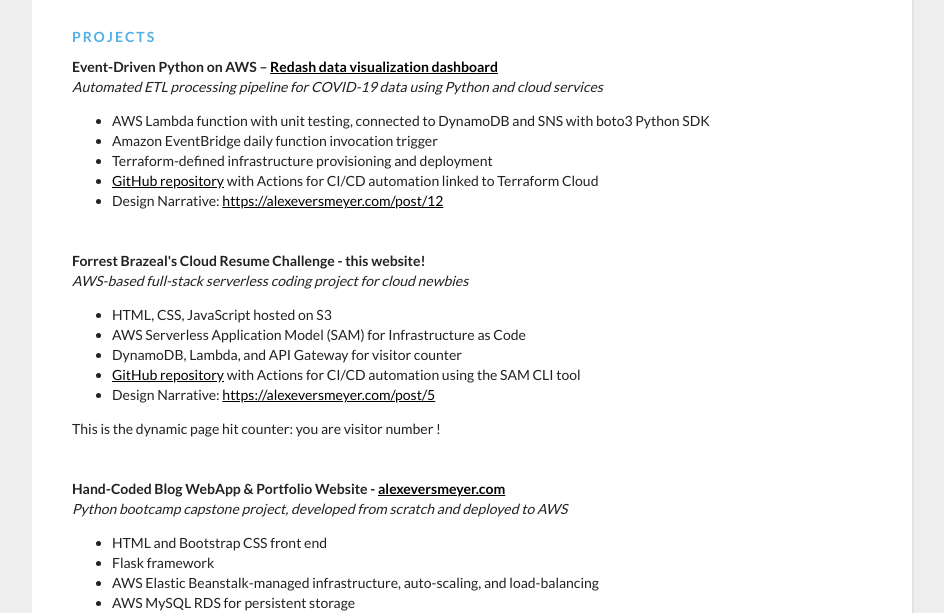
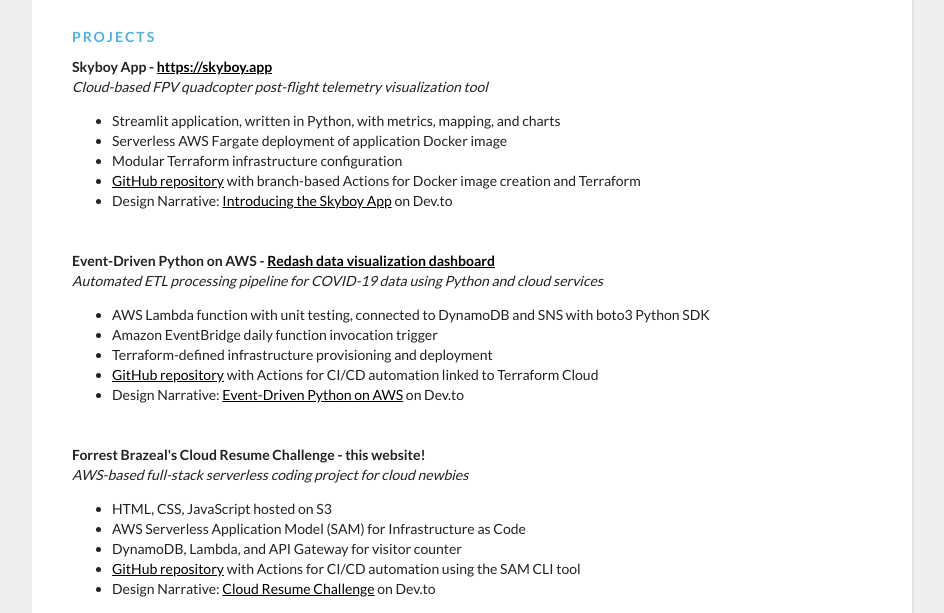
Before and after one commit to aeversme/resumestatic, a plain HTML site: page index.html in a window 1280 px wide. Shown: the part 196-809 px from the top of the page, without its empty margins (168-1112 px from the left). Drawn offline with nearby package versions, Linux system fonts and the light colour scheme; no server answers.

Commit message:
add Skyboy app to Projects

```diff
--- a/index.html
+++ b/index.html
@@ -36,7 +36,20 @@
       <div class="section__title">Projects</div>
        <div class="section__list">
         <div class="section__list-item">
-          <div class="name">Event-Driven Python on AWS – <a href="http://ec2-54-197-44-253.compute-1.amazonaws.com/public/dashboards/je73Y3VVlNgkhhQzjEd0xo4wOI2rQwFINT4DhQh2?org_slug=default" target="_blank">Redash data visualization dashboard</a></div>
+          <div class="name">Skyboy App - <a href="https://skyboy.app" target="_blank">https://skyboy.app</a></div>
+            <div class="tagline">Cloud-based FPV quadcopter post-flight telemetry visualization tool </div>
+            <div class="text">
+                <ul>
+                  <li>Streamlit application, written in Python, with metrics, mapping, and charts</li>
+                  <li>Serverless AWS Fargate deployment of application Docker image</li>
+                  <li>Modular Terraform infrastructure configuration</li>
+                  <li><a href="https://github.com/aeversme/skyboy-app" target="_blank">GitHub repository</a> with branch-based Actions for Docker image creation and Terraform</li>
+                  <li>Design Narrative: <a href="https://dev.to/alexeversmeyer/introducing-the-skyboy-app-3h22" target="_blank">Introducing the Skyboy App</a> on Dev.to</li>
+                </ul>
+            </div>
+        </div>
+        <div class="section__list-item">
+          <div class="name">Event-Driven Python on AWS - <a href="http://ec2-54-197-44-253.compute-1.amazonaws.com/public/dashboards/je73Y3VVlNgkhhQzjEd0xo4wOI2rQwFINT4DhQh2?org_slug=default" target="_blank">Redash data visualization dashboard</a></div>
             <div class="tagline">Automated ETL processing pipeline for COVID-19 data using Python and cloud services</div>
             <div class="text">
                 <ul>
@@ -44,7 +57,7 @@
                   <li>Amazon EventBridge daily function invocation trigger</li>
                   <li>Terraform-defined infrastructure provisioning and deployment</li>
                   <li><a href="https://github.com/aeversme/cloud-challenge-python-etl" target="_blank">GitHub repository</a> with Actions for CI/CD automation linked to Terraform Cloud</li>
-                  <li>Design Narrative: <a href="https://alexeversmeyer.com/post/12" target="_blank">https://alexeversmeyer.com/post/12</a></li>
+                  <li>Design Narrative: <a href="https://dev.to/alexeversmeyer/design-narrative-event-driven-python-on-aws-bm3" target="_blank">Event-Driven Python on AWS</a> on Dev.to</li>
                 </ul>
             </div>
         </div>
@@ -57,24 +70,10 @@
               <li>AWS Serverless Application Model (SAM) for Infrastructure as Code</li>
               <li>DynamoDB, Lambda, and API Gateway for visitor counter</li>
               <li><a href="https://github.com/aeversme/resumestatic" target="_blank">GitHub repository</a> with Actions for CI/CD automation using the SAM CLI tool</li>
-                <li>Design Narrative: <a href="https://alexeversmeyer.com/post/5" target="_blank">https://alexeversmeyer.com/post/5</a></li>
+              <li>Design Narrative: <a href="https://dev.to/alexeversmeyer/design-narrative-cloud-resume-challenge-3e34" target="_blank">Cloud Resume Challenge</a> on Dev.to</li>
               </ul>
           </div>
           <div class="text">This is the dynamic page hit counter: you are visitor number <span id="count"></span>!</div>
-         </div>
-         <div class="section__list-item">
-                    <div class="name">Hand-Coded Blog WebApp & Portfolio Website - <a href="https://alexeversmeyer.com" target="_blank">
-                        alexeversmeyer.com</a></div>
-                        <div class="tagline">Python bootcamp capstone project, developed from scratch and deployed to AWS</div>
-           <div class="text">
-               <ul>
-                <li>HTML and Bootstrap CSS front end</li>
-                <li>Flask framework</li>
-                <li>AWS Elastic Beanstalk-managed infrastructure, auto-scaling, and load-balancing</li>
-                <li>AWS MySQL RDS for persistent storage</li>
-                <li><a href="https://github.com/aeversme/portfolio-webapp" target="_blank">GitHub repository</a> with Actions for CI/CD automation using the Elastic Beanstalk CLI tool</li>
-               </ul>
-           </div>
         </div>
        </div>
     </div>
```
Lines whose indentation alone changed are shown as unchanged.
